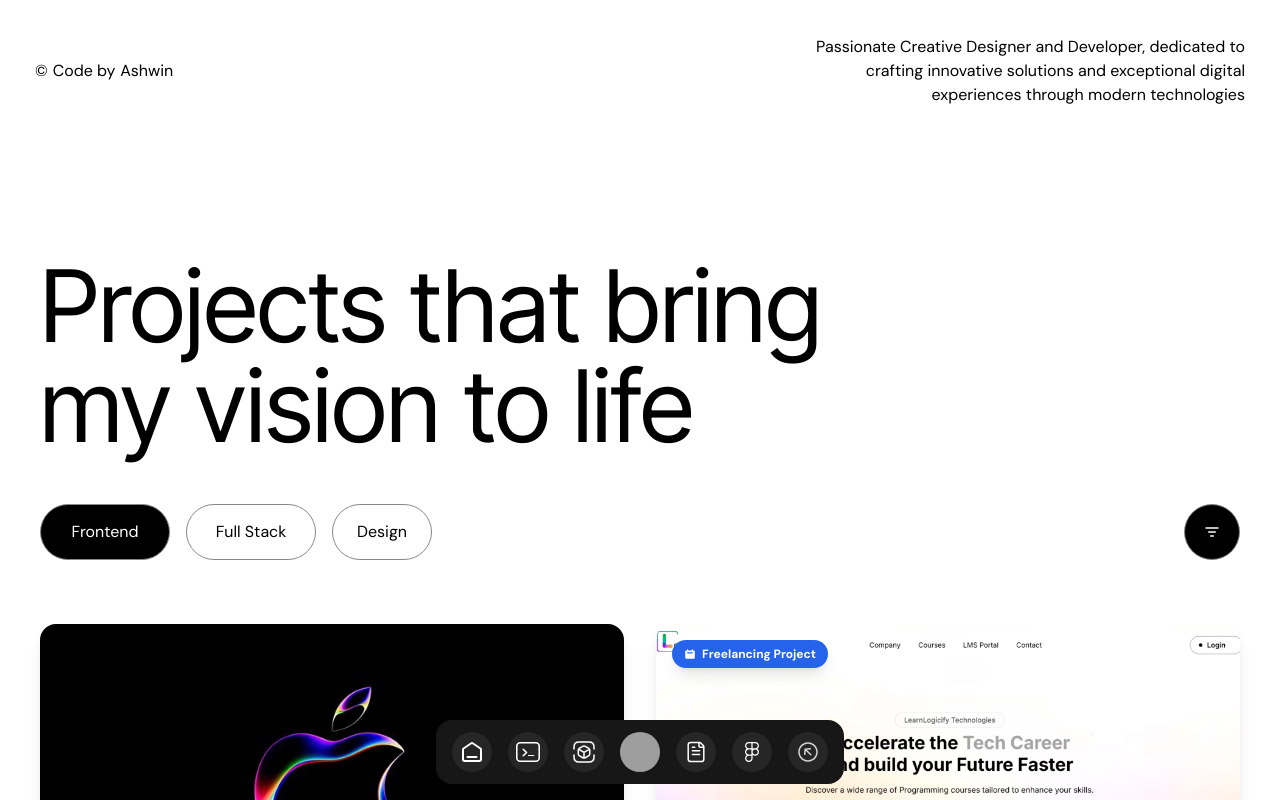
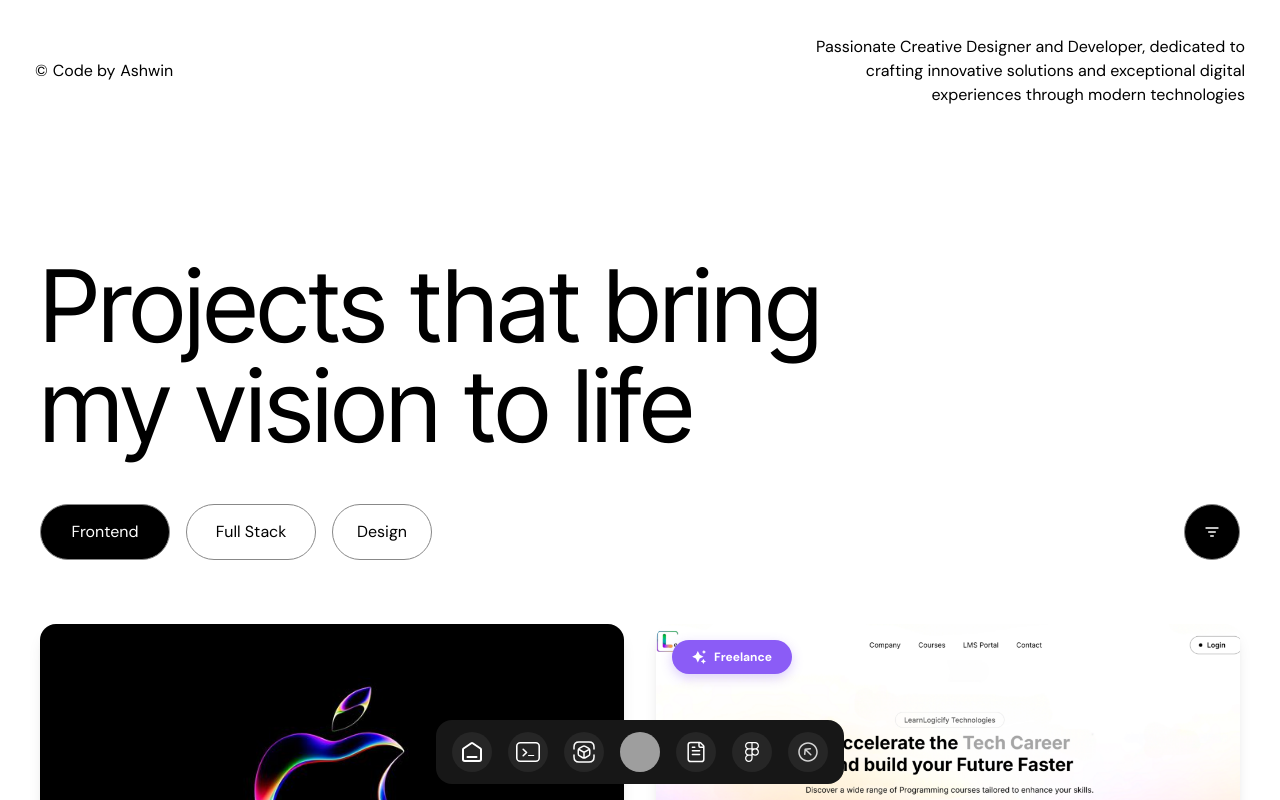
Before and after one commit to Its-SuperNova/Portfolio, a Next.js app: page /works in a window 1280 px wide. Shown: the top 800 px of the page. Built offline with nearby package versions, Linux system fonts and the light colour scheme; grey boxes are pictures that could not be loaded.

Commit message:
the duchess pastry project template completed

```diff
--- a/src/app/works/components/ProjectCard/index.tsx
+++ b/src/app/works/components/ProjectCard/index.tsx
@@ -5,6 +5,7 @@ import Image from "next/image";
 import { useState } from "react";
 import { IoArrowForwardSharp } from "react-icons/io5";
 import { useRouter } from "next/navigation";
+import styled from "styled-components";
 
 export interface Project {
   id: number;
@@ -22,6 +23,43 @@ export interface Project {
   sourceCode?: string;
   livePreview?: string;
 }
+
+const StyledFreelanceTag = styled.div`
+  .freelance-tag {
+    border: none;
+    padding: 8px 16px;
+    border-radius: 20px;
+    display: flex;
+    justify-content: center;
+    align-items: center;
+    gap: 8px;
+    background: #8b5cf6;
+    cursor: pointer;
+    transition: all 300ms ease-in-out;
+    font-size: 12px;
+    font-weight: 600;
+    color: white;
+    box-shadow: 0 4px 12px rgba(139, 92, 246, 0.3);
+    min-width: 120px;
+  }
+
+  .freelance-tag:hover {
+    background: #7c3aed;
+    box-shadow: 0 6px 20px rgba(139, 92, 246, 0.4);
+    transform: translateY(-1px);
+  }
+
+  .freelance-tag svg {
+    fill: white;
+    transition: all 300ms ease;
+    width: 14px;
+    height: 14px;
+  }
+
+  .freelance-tag:hover svg {
+    transform: scale(1.1);
+  }
+`;
 
 export default function ProjectCard({ project }: { project: Project }) {
   const [imageError, setImageError] = useState(false);
@@ -64,23 +102,17 @@ export default function ProjectCard({ project }: { project: Project }) {
           </div>
         )}
 
-        {/* Freelancing Project Tag - Only for LearnLogicify (id: 2) */}
-        {project.id === 2 && (
+        {/* Freelancing Project Tag - For LearnLogicify (id: 2) and Duchess Pastry (id: 5) */}
+        {(project.id === 2 || project.id === 5) && (
           <div className="absolute top-4 left-4 z-10">
-            <span className="inline-flex items-center px-3 py-1.5 text-xs font-semibold bg-blue-600 text-white rounded-full shadow-lg">
-              <svg
-                className="w-3 h-3 mr-1.5"
-                fill="currentColor"
-                viewBox="0 0 20 20"
-              >
-                <path
-                  fillRule="evenodd"
-                  d="M6 2a1 1 0 00-1 1v1H4a2 2 0 00-2 2v10a2 2 0 002 2h12a2 2 0 002-2V6a2 2 0 00-2-2h-1V3a1 1 0 10-2 0v1H7V3a1 1 0 00-1-1zm0 5a1 1 0 000 2h8a1 1 0 100-2H6z"
-                  clipRule="evenodd"
-                />
-              </svg>
-              Freelancing Project
-            </span>
+            <StyledFreelanceTag>
+              <button className="freelance-tag">
+                <svg viewBox="0 0 24 24" fill="currentColor">
+                  <path d="M10,21.236,6.755,14.745.264,11.5,6.755,8.255,10,1.764l3.245,6.491L19.736,11.5l-6.491,3.245ZM18,21l1.5,3L21,21l3-1.5L21,18l-1.5-3L18,18l-3,1.5ZM19.333,4.667,20.5,7l1.167-2.333L24,3.5,21.667,2.333,20.5,0,19.333,2.333,17,3.5Z" />
+                </svg>
+                Freelance
+              </button>
+            </StyledFreelanceTag>
           </div>
         )}
       </div>
--- a/src/app/works/data/projects.ts
+++ b/src/app/works/data/projects.ts
@@ -442,4 +442,116 @@ export const projects: Project[] = [
     ],
     videoUrl: "/videos/project/cineflex.mp4",
   },
+  {
+    id: 5,
+    url: "duchess-pastry-app",
+    title: "Duchess Pastry Delivery",
+    tags: [
+      "Next.js",
+      "React",
+      "TailwindCSS",
+      "Prisma",
+      "PostgreSQL",
+      "Auth.js",
+      "Google Maps API",
+      "Vercel",
+      "Freelance",
+    ],
+    category: "Full Stack",
+    image: "/images/project/duchess-pastry.png",
+    link: "/works/duchess-pastry-app",
+    description:
+      "A full‑stack online ordering and delivery platform for Duchess Pastry. Customers can browse categories of freshly‑baked treats, place orders with one‑click Google login, and track delivery status in real time. The admin panel provides secure CRUD management of products, categories, coupons, users and orders, all updated instantly.",
+    technologies: [
+      "Next.js",
+      "React",
+      "TailwindCSS",
+      "Prisma",
+      "PostgreSQL",
+      "Auth.js (Google OAuth)",
+      "Google Maps API",
+      "Vercel",
+    ],
+    sourceCode: "https://github.com/YourUsername/duchess-pastry-app",
+    livePreview: "https://duchesspastry.com",
+    whyIBuiltThis: {
+      description:
+        "I created this delivery app to give Duchess Pastry a scalable, modern web presence that drives online orders and streamlines their internal operations. It showcases real‑time features, seamless authentication, and an intuitive admin dashboard—all deployed on Vercel for blazing‑fast performance.",
+      cards: [
+        {
+          title: "Enhanced Customer Experience",
+          description:
+            "Built a smooth ordering flow with instant Google sign‑in and live map tracking to delight pastry lovers.",
+          bgColor: "#fffaf0",
+          textColor: "#d2691e",
+        },
+        {
+          title: "Operational Efficiency",
+          description:
+            "Delivered a powerful admin panel with real‑time CRUD and analytics, so the Duchess team can manage inventory, orders and promotions effortlessly.",
+          bgColor: "#f0fff0",
+          textColor: "#228b22",
+        },
+      ],
+    },
+    whatILearned: [
+      {
+        title: "Geo‑Location & Tracking",
+        description:
+          "Integrated Google Maps API for real‑time order tracking and mapped delivery routes.",
+      },
+      {
+        title: "Secure OAuth Flows",
+        description:
+          "Configured Auth.js with Google provider to streamline user authentication and session management.",
+      },
+      {
+        title: "Scalable Data Modeling",
+        description:
+          "Designed Prisma schemas on PostgreSQL for products, orders, users and coupons, with efficient indexing.",
+      },
+      {
+        title: "CI/CD & Edge Functions",
+        description:
+          "Deployed to Vercel with automated builds and leveraged Next.js edge functions for low‑latency responses.",
+      },
+    ],
+    designPrinciples: [
+      {
+        title: "Intuitive Ordering",
+        description:
+          "Clear category hierarchy and product cards, plus one‑click login for frictionless checkout.",
+        icon: "/svg/design-priciple/user-experience.svg",
+        iconColor: "#00bcd4",
+      },
+      {
+        title: "Real‑Time Feedback",
+        description:
+          "Live order status updates and animated map markers keep users informed every step of the way.",
+        icon: "/svg/design-priciple/animation.svg",
+        iconColor: "#f44336",
+      },
+      {
+        title: "Responsive & Accessible",
+        description:
+          "Mobile‑first layouts with proper ARIA labels ensure every customer can order on any device.",
+        icon: "/svg/design-priciple/accessibility.svg",
+        iconColor: "#607d8b",
+      },
+      {
+        title: "Clean Admin UX",
+        description:
+          "Dashboard widgets and real‑time CRUD actions let staff manage products, users and coupons without friction.",
+        icon: "/svg/design-priciple/minimalism.svg",
+        iconColor: "#9c27b0",
+      },
+      {
+        title: "Performance‑First",
+        description:
+          "Tailwind utility classes, image optimization and edge caching deliver fast load times under any network conditions.",
+        icon: "/svg/design-priciple/performance.svg",
+        iconColor: "#ff9800",
+      },
+    ],
+  },
 ];
```
Also changed, not shown: src/components/buttons/gradient/index.tsx (added).
